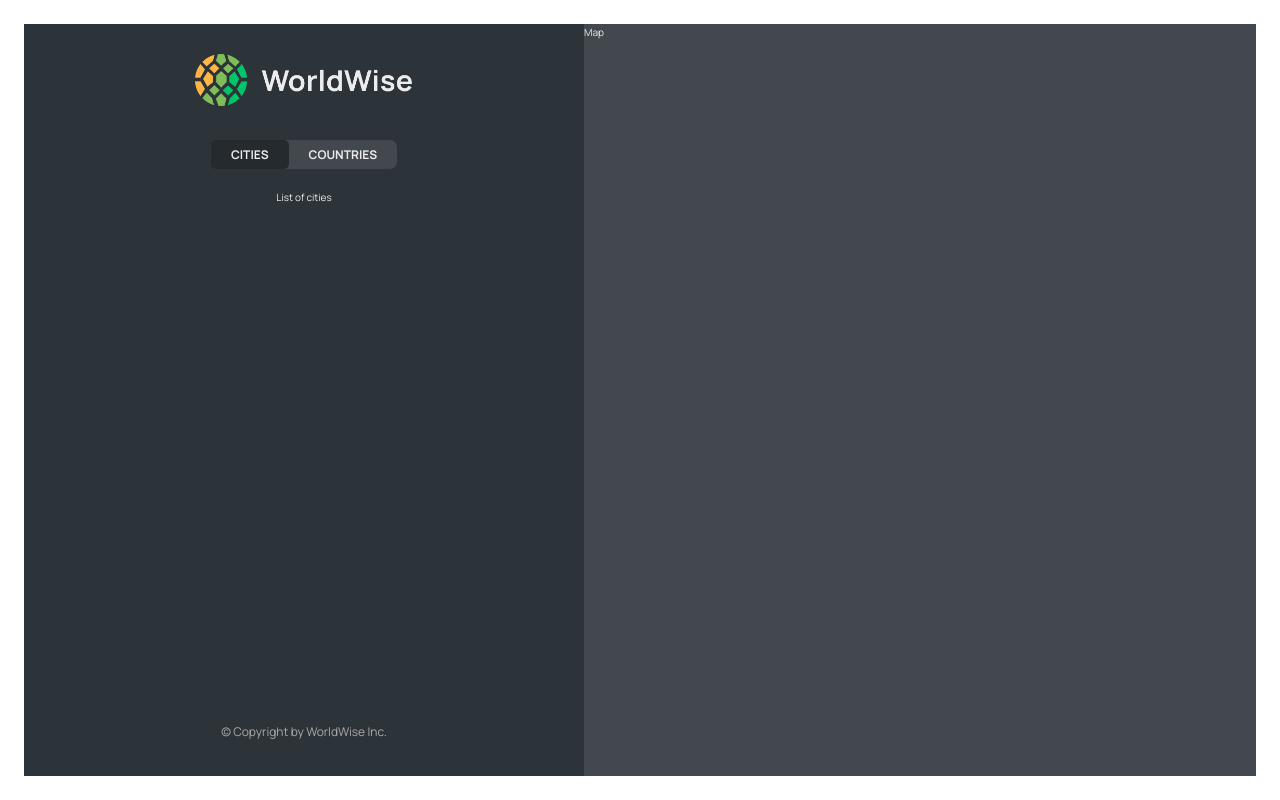
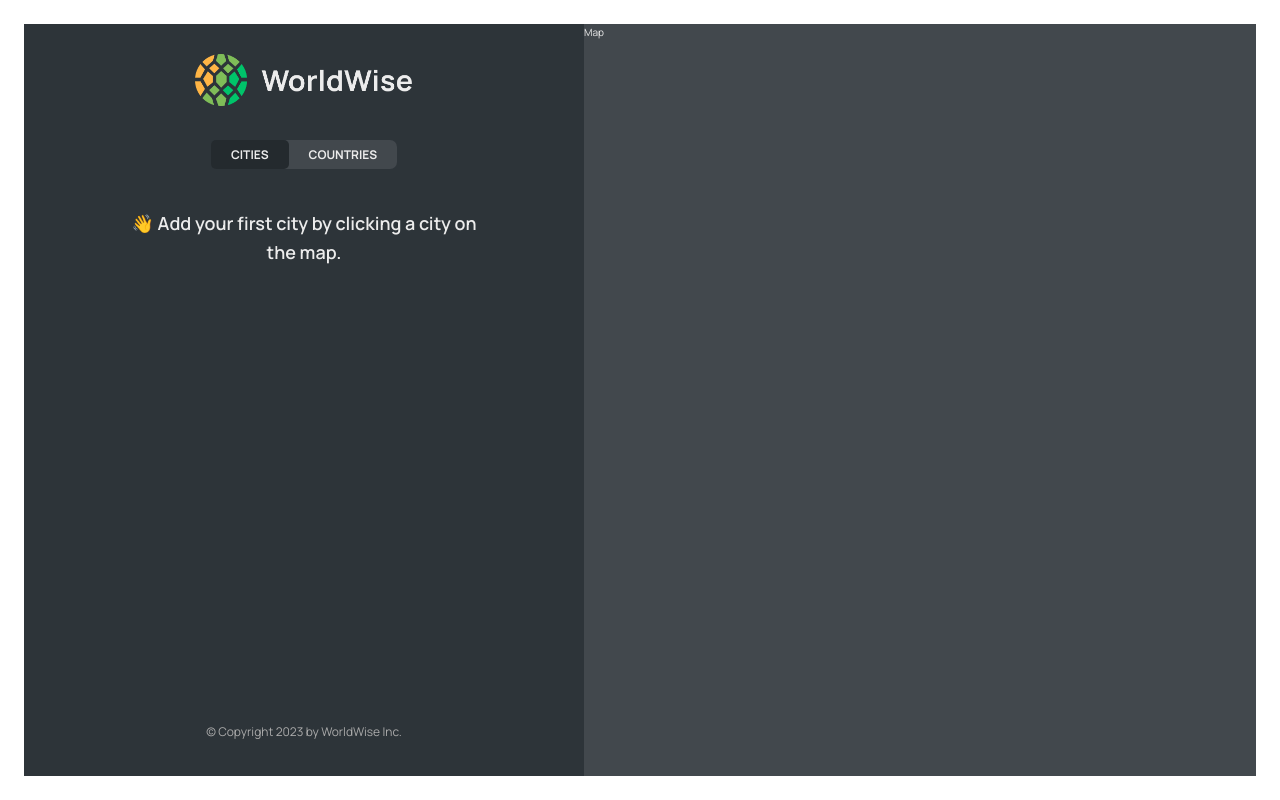
Before and after one commit to anac2828/worldwise, a React (Vite) app: page /app/cities in a window 1280 px wide. Built offline with nearby package versions, Linux system fonts and the light colour scheme; data requests are answered from the project's data file.

Commit message:
finished city list

```diff
--- /dev/null
+++ b/data/cities.json
@@ -0,0 +1,3 @@
+{
+  "cities": []
+}
--- a/package.json
+++ b/package.json
@@ -7,9 +7,12 @@
     "dev": "vite",
     "build": "vite build",
     "lint": "eslint . --ext js,jsx --report-unused-disable-directives --max-warnings 0",
-    "preview": "vite preview"
+    "preview": "vite preview",
+    "server": "json-server --watch data/cities.json --port 8000 --dealy 500"
   },
   "dependencies": {
+    "json-server": "^0.17.4",
+    "prop-types": "^15.8.1",
     "react": "^18.2.0",
     "react-dom": "^18.2.0",
     "react-router-dom": "^6.16.0"
--- a/src/App.jsx
+++ b/src/App.jsx
@@ -5,8 +5,31 @@ import Homepage from './pages/Homepage';
 import PageNotFound from './pages/PageNotFound';
 import AppLayout from './pages/AppLayout';
 import Login from './pages/Login';
+import CityList from './components/CityList';
+import { useEffect, useState } from 'react';
+
+const URL = 'http://localhost:8000';
 
 function App() {
+  const [cities, setCities] = useState([]);
+  const [isLoading, setIsLoading] = useState(false);
+
+  useEffect(() => {
+    const fetchCities = async () => {
+      try {
+        setIsLoading(true);
+        const res = await fetch(`${URL}/cities`);
+        const data = await res.json();
+        setCities(data);
+      } catch {
+        alert('There was an error loading data ...');
+      } finally {
+        setIsLoading(false);
+      }
+    };
+    fetchCities();
+  }, []);
+
   return (
     <div>
       <BrowserRouter>
@@ -17,10 +40,16 @@ function App() {
           <Route path='login' element={<Login />} />
           {/* APP ROUTE */}
           <Route path='app' element={<AppLayout />}>
+            {/* NESTED ROUTES (CHIELD ROUTES) */}
             {/* Default element that will be displayed on the app page */}
-            <Route index element={<p>List of cites</p>} />
-            {/* NESTED ROUTES (CHIELD ROUTES) */}
-            <Route path='cities' element={<p>List of cities</p>} />
+            <Route
+              index
+              element={<CityList cities={cities} isLoading={isLoading} />}
+            />
+            <Route
+              path='cities'
+              element={<CityList cities={cities} isLoading={isLoading} />}
+            />
             <Route path='countries' element={<p>Counties</p>} />
             <Route path='form' element={<p>Form</p>} />
           </Route>
--- /dev/null
+++ b/src/components/CityItem.jsx
@@ -0,0 +1,24 @@
+/* eslint-disable react/prop-types */
+import styles from './CityItem.module.css';
+
+const formatDate = (date) =>
+  new Intl.DateTimeFormat('en', {
+    day: 'numeric',
+    month: 'long',
+    year: 'numeric',
+    weekday: 'long',
+  }).format(new Date(date));
+
+function CityItem({ city }) {
+  const { cityName, emoji, date } = city;
+  return (
+    <li className={styles.cityItem}>
+      <span className={styles.emoji}>{emoji}</span>
+      <h3 className={styles.name}>{cityName}</h3>
+      <time className={styles.date}>{formatDate(date)}</time>
+      <button className={styles.deleteBtn}>&times;</button>
+    </li>
+  );
+}
+
+export default CityItem;
--- /dev/null
+++ b/src/components/CityList.jsx
@@ -0,0 +1,24 @@
+/* eslint-disable react/prop-types */
+import styles from './CityList.module.css';
+import Spinner from './Spinner';
+import CityItem from './CityItem';
+import Message from './Message';
+
+function CityList({ cities, isLoading }) {
+  if (isLoading) return <Spinner />;
+
+  if (!cities.length)
+    return (
+      <Message message='Add your first city by clicking a city on the map.' />
+    );
+
+  return (
+    <ul className={styles.cityList}>
+      {cities.map((city) => (
+        <CityItem key={city.id} city={city} />
+      ))}
+    </ul>
+  );
+}
+
+export default CityList;
--- a/src/components/Sidebar.jsx
+++ b/src/components/Sidebar.jsx
@@ -8,13 +8,11 @@ function Sidebar() {
     <div className={styles.sidebar}>
       <Logo />
       <AppNav />
-
-      {/* Outlet is used to display components of rested routes */}
+      {/* Outlet is used to display components of rested routes. The cities component will be render as default component when user goes to /app */}
       <Outlet />
-
       <footer className={styles.footer}>
         <p className={styles.copyright}>
-          &copy; Copyright {new Date().getFullYear} by WorldWise Inc.
+          &copy; Copyright {new Date().getFullYear()} by WorldWise Inc.
         </p>
       </footer>
     </div>
```
Also changed, not shown: data/cities copy.json (added, +40 -0 lines), .eslintrc.cjs, 1 other file (tests, documents, lock files or other folders).
